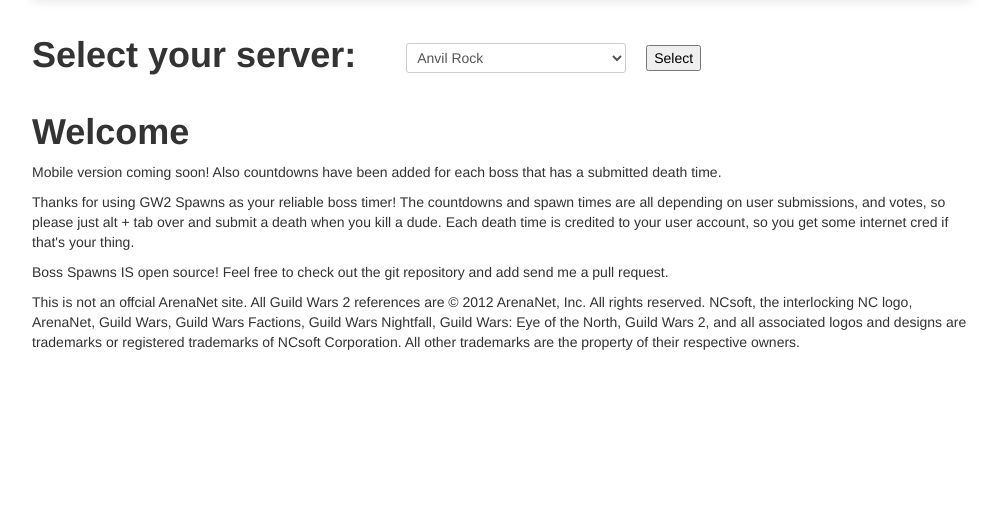
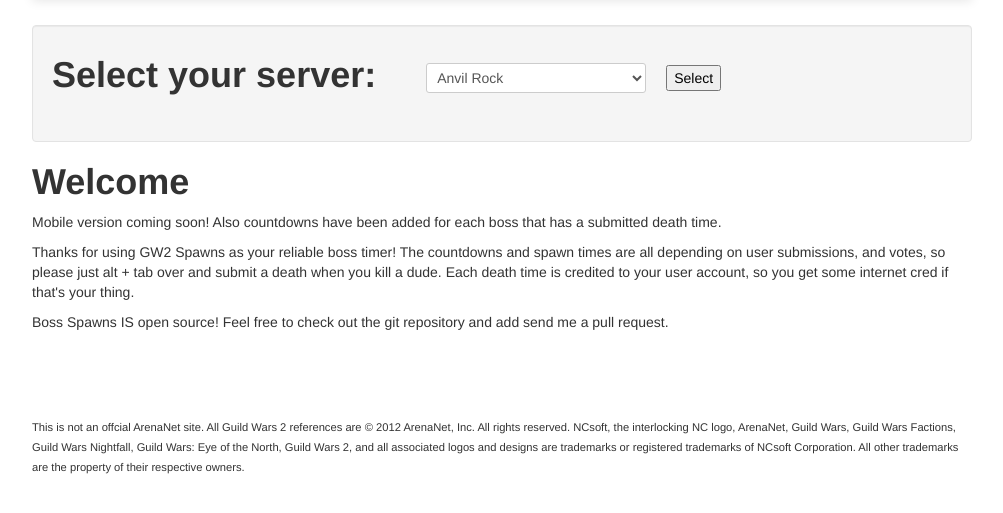
Before and after one commit to jensechu/Boss-Spawns, a Django app: page / in a window 1280 px wide. Shown: the part 51-564 px from the top of the page, without its empty margins (138-1141 px from the left). Run offline with Django 3.2, Linux system fonts and the light colour scheme; data comes from the database, SQL or seed files in the repository; parts of the project's set-up code (start-up, migrations or seed data) failed here and were passed over; some libraries are stand-ins or nearby versions.

Commit message:
Styled the server select, and the time print on the boss details page

```diff
--- a/bossspawns/deathclock/templates/boss_details.html
+++ b/bossspawns/deathclock/templates/boss_details.html
@@ -52,14 +52,14 @@
 
 {% block content %}
 
-  <h1>{{ boss.name }} <small>{{ server.name }}</small></h1>
+  <a href="/server/{{ server.pk }}"><h1>{{ boss.name }} <small>{{ server.name }}</small></h1></a>
 
 <p class="well">Server Time: {{ server_time }} {{ server.tz }}. <span class="text-warning"><strong>Submit when a boss dies in server time.</strong></span></p>
 
 <div class="row-fluid">
   <div class="span4">
   <h3>next spawn time</h3>
-  <p>{{ boss|next_spawn:server }}</p>
+  <h1>{{ boss|next_spawn:server }}</h1>
   </div>
 
   <div class="span4">
--- a/bossspawns/deathclock/templates/server_bosses.html
+++ b/bossspawns/deathclock/templates/server_bosses.html
@@ -3,7 +3,7 @@
 
 {% block content %}
 <div id="server-bosses">
-  <h1>{{ server.name }}</h1>
+  <a href="#"><h1>{{ server.name }}</h1></a>
   <div id="content-select">
   <p>HEY! Are you a guild on {{ server.name }}?</p>
   <p>If you want your guild's page up here, and you can commit a few people to consistently submit death times, then message prawn.9728! Only accepting one guild to represent per server. Other people can still submit times, but this should keep the river flowing.</p>
--- a/bossspawns/static/css/style.css
+++ b/bossspawns/static/css/style.css
@@ -33,3 +33,9 @@
     -webkit-text-stroke-width: 1px;
     -webkit-text-stroke-color: black;
 }
+
+#footer {
+    padding-top: 15px;
+    margin-top: 70px;
+    font-size: .8em;
+}
--- a/bossspawns/templates/base.html
+++ b/bossspawns/templates/base.html
@@ -45,7 +45,7 @@
 	<div class="span12">
 
 	  <div id="content">
-	    <div id="select-server" class="clearfix">
+	    <div id="select-server" class="clearfix well">
 	      <h1 class="pull-left">Select your server:</h1>
 	      <div id="server-form" class="pull-left">{% server_select %}</div>
 	    </div>
```
